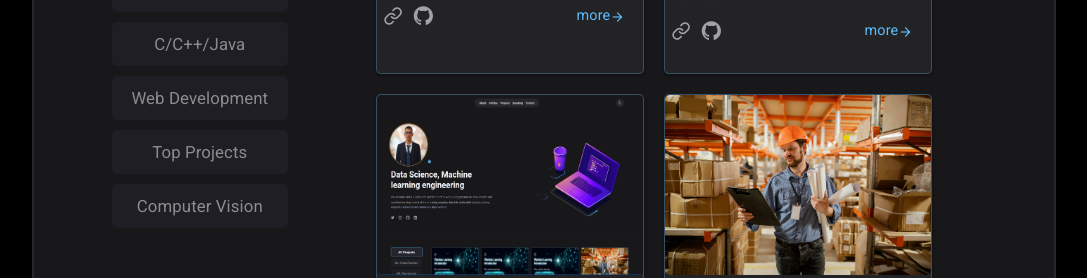
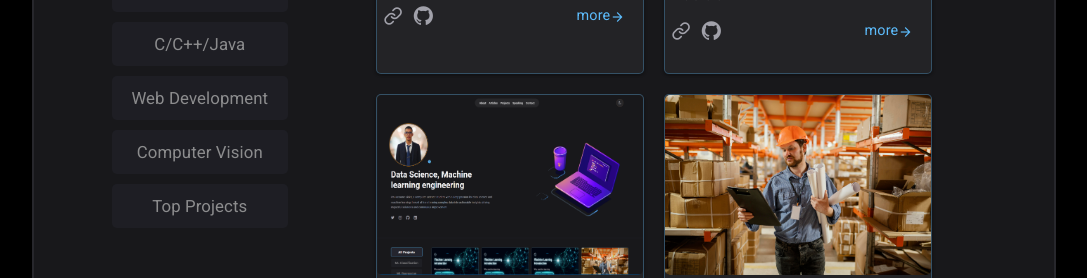
Before and after one commit to SkikriHassane01/My_Portfolio, a React (Vite) app: page / in a window 1280 px wide. Shown: the part 1000-1278 px from the top of the page, without its empty margins (96-1183 px from the left). Built offline with nearby package versions, Linux system fonts and the light colour scheme.

Commit message:
add more projects

```diff
--- a/src/components/3-main/Main.jsx
+++ b/src/components/3-main/Main.jsx
@@ -32,8 +32,8 @@ export default function Main() {
     { key: "Python", label: "Python projects" },
     { key: "C/C++/java", label: "C/C++/Java" },
     { key: "WebDevelopment", label: "Web Development" },
-    { key: "Top", label: "Top Projects" },
-    { key: "computervision", label: "Computer Vision" }
+    { key: "computervision", label: "Computer Vision" },
+    { key: "Top", label: "Top Projects" }
   ];
 
   const handleNextPage = () => {
--- a/src/components/3-main/ProjectsData.js
+++ b/src/components/3-main/ProjectsData.js
@@ -129,7 +129,7 @@ export const ListProjects = [
   },
   {
     projectTitle: "Student Exam Performance Predictor",
-    category: ["regression"],
+    category: ["regression", "Top"],
     imgPath: "./images/exam.png",
     subtitle:
       "This  end-to-end project implements a machine learning model to predict students' mathematics scores based on demographic data and scores in other subjects",
@@ -138,11 +138,11 @@ export const ListProjects = [
   {
     projectTitle: "Laptop Price prediction",
     category: ["regression"],
-    imgPath: "https://media.wired.com/photos/631bb97dd884b4dcc94164e3/3:2/w_2400,h_1600,c_limit/How-to-Choose-a-Laptop-Gear-GettyImages-1235728903.jpg",
+    imgPath: "https://images.unsplash.com/photo-1496181133206-80ce9b88a853?ixlib=rb-4.0.3&ixid=M3wxMjA3fDB8MHxwaG90by1wYWdlfHx8fGVufDB8fHx8fA%3D%3D&auto=format&fit=crop&w=1000&q=80",
     subtitle:
     "We will make a project for Laptop price prediction. The problem statement is that if any user wants to buy a laptop then our application should be compatible to provide a tentative price of laptop according to the user configurations",
     link: "https://github.com/SkikriHassane01/Laptop_Price_prediction",
-  },
+  },,
   {
     projectTitle: "Create and Deploy azure model",
     category: ["classification"],
@@ -177,64 +177,64 @@ export const ListProjects = [
   },
   {
     projectTitle: "Learn PyTorch for deep learning",
-    category: ["Python", "deepLearning"],
+    category: ["Python", "deepLearning", "Top"],
     imgPath: "https://pytorch.org/assets/images/pytorch-logo.png",
     subtitle: "A comprehensive roadmap to learn and implement deep learning concepts using PyTorch framework.",
     link: "https://github.com/SkikriHassane01/Learn-PyTorch-for-deep-learning",
   },
   {
     projectTitle: "Automatic number plate recognition with Yolov8 and EasyOCR",
-    category: ["Python", "computervision"],
-    imgPath: "https://miro.medium.com/max/1200/1*K4XR1wjDIQ17IuAbXzKuXQ.jpg",
+    category: ["Python", "computervision", "Top"],
+    imgPath: "https://images.unsplash.com/photo-1580274455191-1c62238fa333?ixlib=rb-4.0.3&ixid=M3wxMjA3fDB8MHxwaG90by1wYWdlfHx8fGVufDB8fHx8fA%3D%3D&auto=format&fit=crop&w=1000&q=80",
     subtitle: "This project combines YOLOv8 for object detection and EasyOCR for text recognition to automatically detect and read vehicle number plates.",
     link: "https://github.com/SkikriHassane01/Automatic-number-plate-recognition-with-Yolov8-and-EasyOCR",
   },
   {
     projectTitle: "Face Recognition with Real-Time Database",
-    category: ["Python", "computervision"],
-    imgPath: "https://www.realpython.com/cdn-cgi/image/width=640,format=auto/https://files.realpython.com/media/Face-Recognition-with-Python-in-Real-World-Scenarios_Watermarked.c863180fb39f.jpg",
+    category: ["Python", "computervision", "Top"],
+    imgPath: "https://images.unsplash.com/photo-1526374965328-7f61d4dc18c5?ixlib=rb-4.0.3&ixid=M3wxMjA3fDB8MHxwaG90by1wYWdlfHx8fGVufDB8fHx8fA%3D%3D&auto=format&fit=crop&w=1000&q=80",
     subtitle: "A face recognition system that uses deep learning techniques and integrates with a real-time database for dynamic updates and recognition.",
     link: "https://github.com/SkikriHassane01/Face-Recognition-with-Real-Time-Database",
   },
   {
     projectTitle: "Poker hand detector",
-    category: ["Python", "computervision"],
-    imgPath: "https://miro.medium.com/max/1400/1*ZxrLRsy26tWkXP5Y5GgGSg.png",
+    category: ["Python", "computervision", "Top"],
+    imgPath: "https://raw.githubusercontent.com/hugofloter/CardsCVML/master/data_ex/ML/result3.jpg",
     subtitle: "This project uses computer vision and machine learning techniques to detect and classify poker hands from images.",
     link: "https://github.com/SkikriHassane01/Pocker-hand-detector",
   },
   {
     projectTitle: "Hand tracking project",
     category: ["Python", "computervision"],
-    imgPath: "https://google.github.io/mediapipe/images/mobile/hand_tracking_3d_android_gpu.gif",
+    imgPath: "https://images.unsplash.com/photo-1555952494-efd681c7e3f9?ixlib=rb-4.0.3&ixid=M3wxMjA3fDB8MHxwaG90by1wYWdlfHx8fGVufDB8fHx8fA%3D%3D&auto=format&fit=crop&w=1000&q=80",
     subtitle: "A computer vision project that tracks hand movements and gestures in real-time using deep learning models.",
     link: "https://github.com/SkikriHassane01/hand-tracking-project",
   },
   {
     projectTitle: "Virtual Calculator project",
     category: ["Python", "computervision"],
-    imgPath: "https://encrypted-tbn0.gstatic.com/images?q=tbn:ANd9GcQ7fY4fzg48MuCQv-jeUUXKQfwtXqaO0x6v2Q&usqp=CAU",
+    imgPath: "https://images.unsplash.com/photo-1587145820266-a5951ee6f620?ixlib=rb-4.0.3&ixid=M3wxMjA3fDB8MHxwaG90by1wYWdlfHx8fGVufDB8fHx8fA%3D%3D&auto=format&fit=crop&w=1000&q=80",
     subtitle: "This project creates a virtual calculator using computer vision techniques, allowing users to perform calculations through hand gestures.",
     link: "https://github.com/SkikriHassane01/Virtual-Calculator-project-",
   },
   {
     projectTitle: "Car Counter project with YOLOv8",
-    category: ["Python", "computervision"],
-    imgPath: "https://blogs.swarthmore.edu/its/wp-content/uploads/2023/11/counting_cars_2.png",
+    category: ["Python", "computervision", "Top"],
+    imgPath: "https://pyseek.com/wp-content/uploads/2024/06/car-counter-in-python.webp",
     subtitle: "A project that uses YOLOv8, a state-of-the-art object detection model, to count cars in video streams or images.",
     link: "https://github.com/SkikriHassane01/Car-Counter-project-with-yolov8",
   },
   {
     projectTitle: "Object Detection using YOLO",
     category: ["Python", "computervision"],
-    imgPath: "https://thepythoncode.com/media/articles/object-detection-yolo-opencv-python/yolo-opencv-result.png",
+    imgPath: "https://images.unsplash.com/photo-1527430253228-e93688616381?ixlib=rb-4.0.3&ixid=M3wxMjA3fDB8MHxwaG90by1wYWdlfHx8fGVufDB8fHx8fA%3D%3D&auto=format&fit=crop&w=1000&q=80",
     subtitle: "This project implements object detection using the YOLO (You Only Look Once) algorithm, demonstrating real-time object detection capabilities.",
     link: "https://github.com/SkikriHassane01/Object-Detection-using-Yolo",
   },
   {
     projectTitle: "Handwritten digit image classification with AWS deployment",
     category: ["Python", "computervision", "classification"],
-    imgPath: "https://qiita-image-store.s3.ap-northeast-1.amazonaws.com/0/505665/d821f406-6a97-2bd2-a5a9-a9d5ef48ac6b.png",
+    imgPath: "https://images.unsplash.com/photo-1527689368864-3a821dbccc34?ixlib=rb-4.0.3&ixid=M3wxMjA3fDB8MHxwaG90by1wYWdlfHx8fGVufDB8fHx8fA%3D%3D&auto=format&fit=crop&w=1000&q=80",
     subtitle: "A machine learning project that classifies handwritten digits and is deployed on AWS, showcasing both ML model development and cloud deployment skills.",
     link: "https://github.com/SkikriHassane01/Handwritten-digit-image-classification-with-aws-deployment",
   }
```
